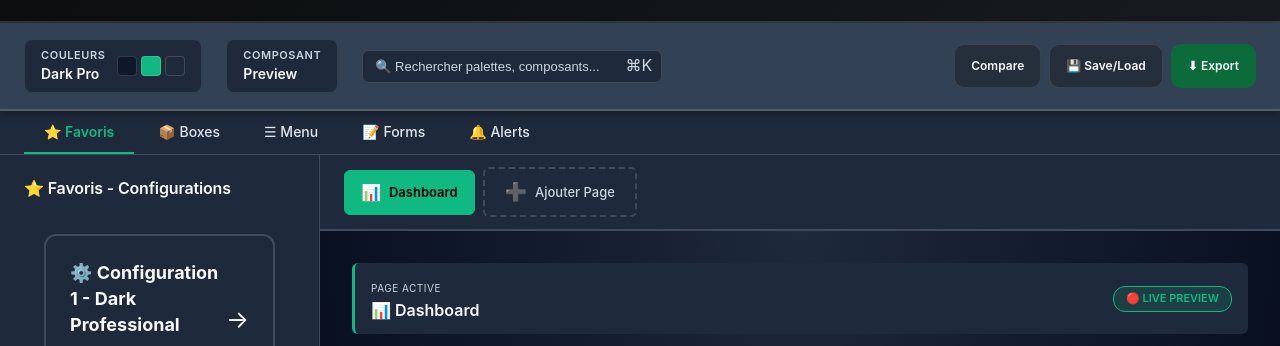
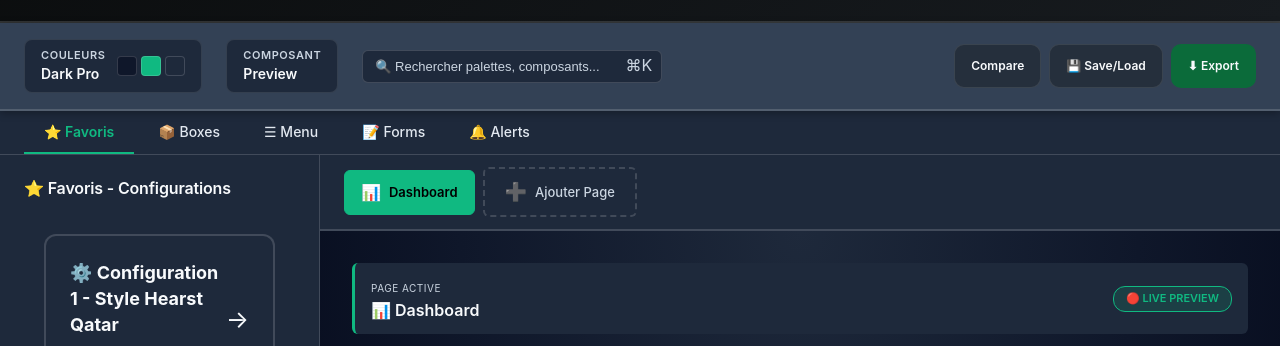
Before and after one commit to adrien-debug/Charte-Graphique-, a plain HTML site: page index.html in a window 1280 px wide. Both pictures are taken after a click on the element 159 px from the left and 424 px from the top of the page. Shown: the part 92-438 px from the top of the page. Drawn offline with Linux system fonts and the light colour scheme.

Commit message:
feat: Rename Config 1 to Style Hearst Qatar
✅ Configuration 1 → Style Hearst Qatar
✅ Mise à jour du nom dans UI et JS
✅ Prêt pour customisation CSS complète

```diff
--- a/index.html
+++ b/index.html
@@ -740,7 +740,7 @@
         <!-- Full Width Config Cards -->
         <div style="display: flex; flex-direction: column; gap: 16px; padding: 20px;">
 
-          <!-- Configuration 1: Dark Pro + Modern + Confortable -->
+          <!-- Configuration 1: Style Hearst Qatar -->
           <div onclick="applyConfigPreset('config1')" style="
             width: 100%;
             padding: 24px;
@@ -752,7 +752,7 @@
           " onmouseover="this.style.borderColor='var(--ds-green-400)'; this.style.transform='translateY(-2px)'; this.style.boxShadow='0 8px 24px rgba(16, 185, 129, 0.2)'" onmouseout="this.style.borderColor='var(--ds-border-default)'; this.style.transform='translateY(0)'; this.style.boxShadow='none'">
             <div style="display: flex; align-items: center; justify-content: space-between; margin-bottom: 16px;">
               <div>
-                <div style="font-weight: 700; font-size: 18px; color: var(--ds-text-primary); margin-bottom: 6px;">⚙️ Configuration 1 - Dark Professional</div>
+                <div style="font-weight: 700; font-size: 18px; color: var(--ds-text-primary); margin-bottom: 6px;">⚙️ Configuration 1 - Style Hearst Qatar</div>
                 <div style="font-size: 13px; color: var(--ds-text-secondary);">Dark Pro • Modern • Confortable</div>
               </div>
               <div style="font-size: 24px;">→</div>
@@ -1994,7 +1994,7 @@
     function applyConfigPreset(configId) {
       const configs = {
         config1: {
-          name: 'Dark Professional',
+          name: 'Style Hearst Qatar',
           palette: 'dark-pro',
           typography: 'modern',
           spacing: 'comfortable'
```
